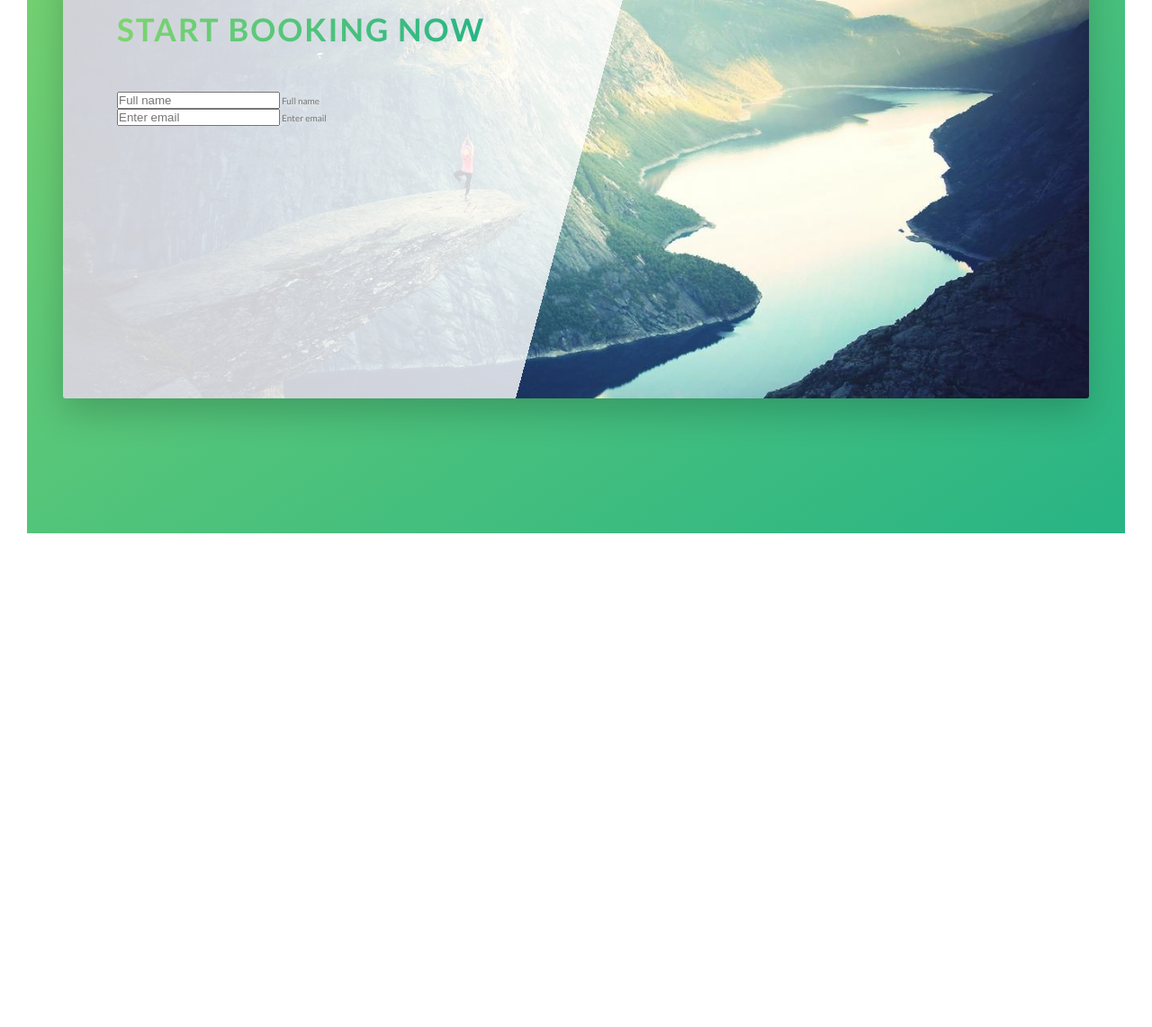
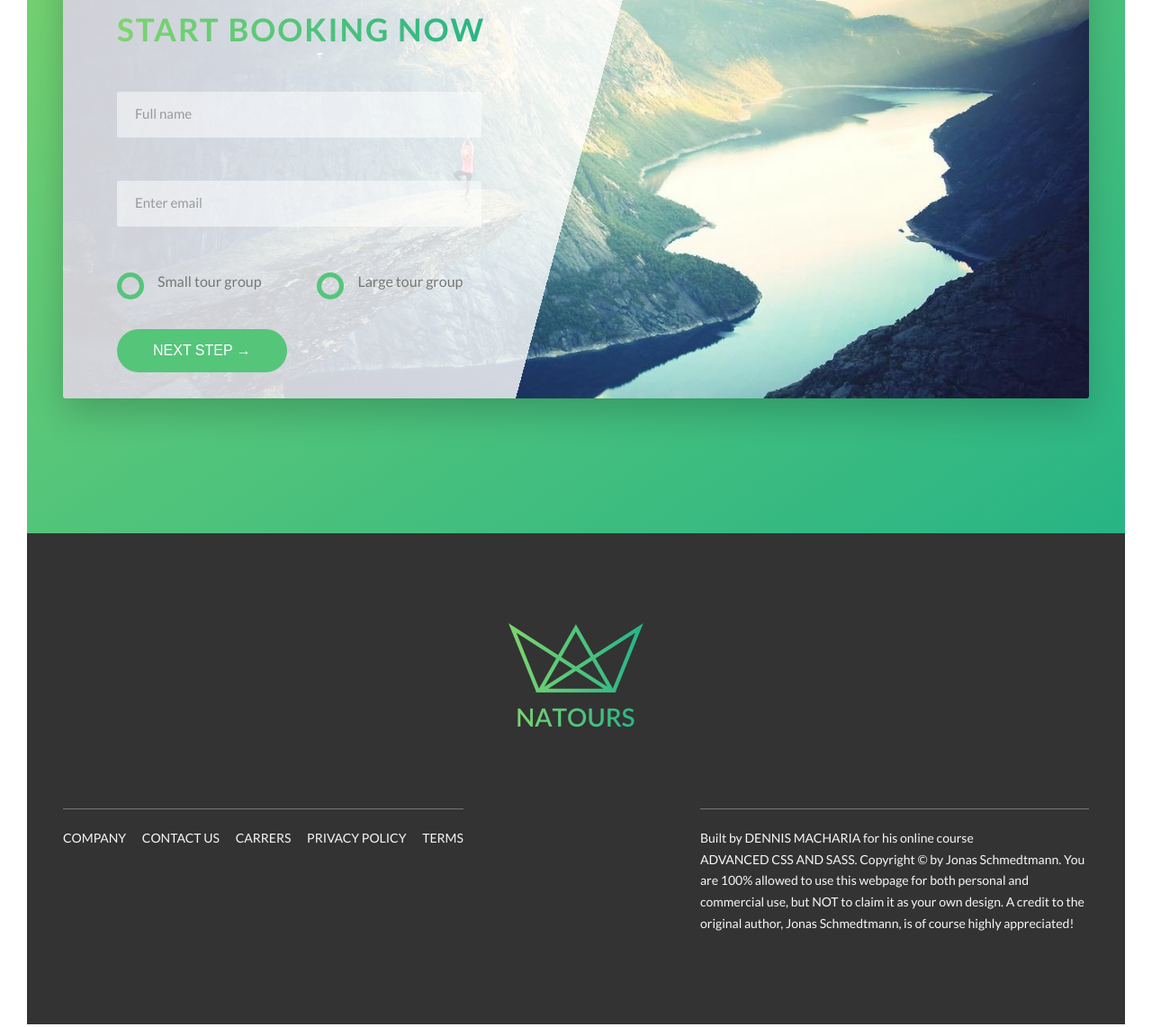
Before and after one commit to denomash/tours, a website: page index.html in a window 1280 px wide. Shown: the part 4622-5764 px from the top of the page at 90% size. Before the commit the page ends 5245 px from the top, so only its background shows below. Drawn offline with Linux system fonts and the light colour scheme.

Commit message:
finish up the booking section build the footer

```diff
--- a/index.html
+++ b/index.html
@@ -376,12 +376,89 @@
                   />
                   <label for="email" class="form__label">Enter email</label>
                 </div>
+
+                <div class="form__group u-margin-bottom-medium">
+                  <div class="form__radio-group">
+                    <input
+                      type="radio"
+                      class="form__radio-input"
+                      id="small"
+                      name="size"
+                    />
+                    <label for="small" class="form__radio-label">
+                      <span class="form__radio-button"></span>
+                      Small tour group
+                    </label>
+                  </div>
+
+                  <div class="form__radio-group ">
+                    <input
+                      type="radio"
+                      class="form__radio-input"
+                      id="large"
+                      name="size"
+                    />
+                    <label for="large" class="form__radio-label">
+                      <span class="form__radio-button"></span>
+                      Large tour group
+                    </label>
+                  </div>
+                </div>
+
+                <div class="form__group">
+                  <button class="btn btn--green">Next step &rarr;</button>
+                </div>
               </form>
             </div>
           </div>
         </div>
       </section>
     </main>
+
+    <footer class="footer">
+      <div class="footer__logo-box">
+        <img src="img/logo-green-2x.png" alt="Full logo" class="footer__logo" />
+      </div>
+
+      <div class="row">
+        <div class="col-1-of-2">
+          <div class="footer__navigation">
+            <ul class="footer__list">
+              <li class="footer__item">
+                <a href="#" class="footer__link">Company</a>
+              </li>
+
+              <li class="footer__item">
+                <a href="#" class="footer__link">Contact Us</a>
+              </li>
+
+              <li class="footer__item">
+                <a href="#" class="footer__link">Carrers</a>
+              </li>
+
+              <li class="footer__item">
+                <a href="#" class="footer__link">Privacy Policy</a>
+              </li>
+
+              <li class="footer__item">
+                <a href="#" class="footer__link">Terms</a>
+              </li>
+            </ul>
+          </div>
+        </div>
+        <div class="col-1-of-2">
+          <p class="footer__copyright">
+            Built by <a href="#" class="footer__link">Dennis Macharia</a> for
+            his online course
+            <a href="#" class="footer__link"> ADVANCED CSS AND SASS</a>.
+            Copyright © by Jonas Schmedtmann. You are 100% allowed to use this
+            webpage for both personal and commercial use, but NOT to claim it as
+            your own design. A credit to the original author, Jonas Schmedtmann,
+            is of course highly appreciated!
+          </p>
+        </div>
+      </div>
+    </footer>
 
     <!-- <section class="grid-test">
       <div class="row">
--- a/sass/abstracts/_variables.scss
+++ b/sass/abstracts/_variables.scss
@@ -14,6 +14,9 @@ $color-grey-light-1: #f7f7f7;
 $color-grey-light-2: #eee;
 
 $color-grey: #777;
+$color-grey-dark: #999;
+$color-grey-dark-3: #333;
+
 $color-white: #fff;
 $color-black: #000;
 
--- a/sass/base/_utilities.scss
+++ b/sass/base/_utilities.scss
@@ -1,23 +1,23 @@
 .u-center-text {
-  text-align: center;
+  text-align: center !important;
 }
 
 .u-margin-bottom-small {
-  margin-bottom: 1.5rem;
+  margin-bottom: 1.5rem !important;
 }
 
 .u-margin-bottom-medium {
-  margin-bottom: 4rem;
+  margin-bottom: 4rem !important;
 }
 
 .u-margin-bottom-big {
-  margin-bottom: 8rem;
+  margin-bottom: 8rem !important;
 }
 
 .u-margin-top-big {
-  margin-top: 8rem;
+  margin-top: 8rem !important;
 }
 
 .u-margin-top-huge {
-  margin-top: 10rem;
+  margin-top: 10rem !important;
 }
--- a/sass/components/_button.scss
+++ b/sass/components/_button.scss
@@ -1,4 +1,5 @@
 .btn {
+  &,
   &:link,
   &:visited {
     text-transform: uppercase;
@@ -9,6 +10,10 @@
     transition: all 0.2s;
     position: relative;
     font-size: $default-font-size;
+
+    // Change for the <button> element
+    border: none;
+    cursor: pointer;
   }
 
   &:hover {
@@ -21,7 +26,9 @@
     }
   }
 
-  &:active {
+  &:active,
+  &:focus {
+    outline: none;
     transform: translateY(-1px);
     box-shadow: 0 0.5rem 1rem rgba($color-black, 0.2);
   }
--- /dev/null
+++ b/sass/components/_form.scss
@@ -0,0 +1,95 @@
+.form {
+  &__group:not(:last-child) {
+    margin-bottom: 2rem;
+  }
+
+  &__input {
+    font-size: 1.5rem;
+    font-family: inherit;
+    color: inherit;
+    padding: 1.5rem 2rem;
+    border-radius: 2px;
+    background-color: rgba($color-white, 0.5);
+    border: none;
+    border-bottom: 3px solid transparent;
+    width: 90%;
+    display: block;
+    transition: all 0.3s;
+
+    &:focus {
+      outline: none;
+      box-shadow: 0 1rem 2rem rgba($color-black, 0.1);
+      border-bottom: 3px solid $color-primary;
+    }
+
+    &:focus:invalid {
+      border-bottom: 3px solid $color-secondary-dark;
+    }
+
+    &::-webkit-input-placeholder {
+      color: $color-grey-dark;
+    }
+  }
+
+  &__label {
+    font-size: 1.2rem;
+    font-weight: 700;
+    margin-left: 2rem;
+    margin-top: 0.7rem;
+    display: block;
+    transition: all 0.9s;
+  }
+
+  &__input:placeholder-shown + &__label {
+    // use adjacent sibling selector(+)
+    opacity: 0;
+    visibility: hidden;
+    transform: translateY(-4rem);
+  }
+
+  &__radio-group {
+    width: 49%;
+    display: inline-block;
+  }
+
+  &__radio-input {
+    display: none;
+  }
+
+  &__radio-label {
+    font-size: $default-font-size;
+    cursor: pointer;
+    position: relative;
+    padding-left: 4.5rem;
+  }
+
+  &__radio-button {
+    height: 3rem;
+    width: 3rem;
+    border: 5px solid $color-primary;
+    border-radius: 50%;
+    display: inline-block;
+    position: absolute;
+    top: 0rem;
+    left: 0;
+
+    &::after {
+      content: '';
+      display: block;
+      height: 1.2rem;
+      width: 1.2rem;
+      border-radius: 50%;
+      position: absolute;
+
+      top: 50%;
+      left: 50%;
+      transform: translate(-50%, -50%);
+      background-color: $color-primary;
+      opacity: 0;
+      transition: opacity 0.2s;
+    }
+  }
+  &__radio-input:checked + &__radio-label &__radio-button::after {
+    opacity: 1;
+  }
+}
--- /dev/null
+++ b/sass/layout/_footer.scss
@@ -0,0 +1,61 @@
+.footer {
+  background-color: $color-grey-dark-3;
+  padding: 10rem 0;
+  font-size: 1.4rem;
+  color: $color-grey-light-1;
+
+  &__logo-box {
+    text-align: center;
+    margin-bottom: 8rem;
+  }
+
+  &__logo {
+    width: 15rem;
+    height: auto;
+  }
+
+  &__navigation {
+    border-top: 1px solid $color-grey;
+    padding-top: 2rem;
+    display: inline-block;
+  }
+
+  &__list {
+    list-style: none;
+  }
+
+  &__item {
+    display: inline-block;
+
+    &:not(:last-child) {
+      margin-right: 1.5rem;
+    }
+
+    transition: all 0.3s;
+  }
+
+  &__link {
+    &:link,
+    &:visited {
+      background-color: $color-grey-dark-3;
+      text-decoration: none;
+      text-transform: uppercase;
+      color: $color-grey-light-1;
+      display: inline-block;
+    }
+
+    &:hover,
+    &:active {
+      color: $color-primary;
+      box-shadow: 0 1rem 2rem rgba($color-black, 0.4);
+      transform: rotate(5deg) scale(1.3);
+    }
+  }
+
+  &__copyright {
+    float: right;
+    border-top: 1px solid $color-grey;
+    padding-top: 2rem;
+    width: 80%;
+  }
+}
--- a/sass/main.scss
+++ b/sass/main.scss
@@ -13,8 +13,10 @@
 @import 'components/feature-box';
 @import 'components/card';
 @import 'components/stories';
+@import 'components/form';
 
 @import 'layout/header';
 @import 'layout/grid';
+@import 'layout/footer';
 
 @import 'pages/home';
```
Also changed, not shown: css/style.css, img/logo-green-2x.png (added).
